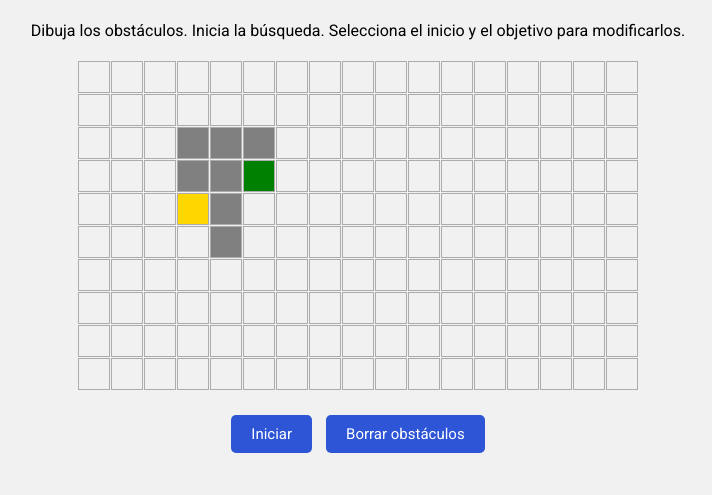
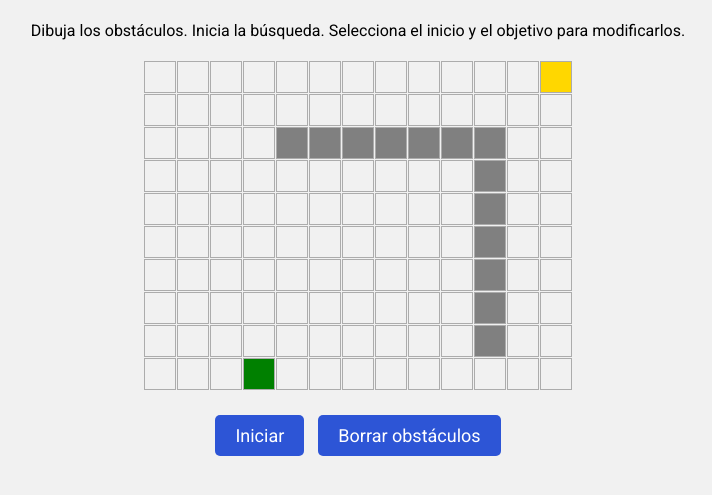
Before and after one commit to arvindell/a-star, a website built with webpack: page index.html in a window 1280 px wide. Shown: the part 69-564 px from the top of the page, without its empty margins (282-994 px from the left). Built offline with nearby package versions, Linux system fonts and the light colour scheme.

Commit message:
Actualiza matriz

```diff
--- a/src/a-star.js
+++ b/src/a-star.js
@@ -25,7 +25,7 @@ export default class AStar {
     let startNode = nodes[start.x][start.y];
     let targetNode = nodes[target.x][target.y];
 
-    heuristic = Heuristics.manhattan;
+    heuristic = Heuristics.euclidean;
 
     let openList = [];
     openList.push(startNode);
@@ -60,9 +60,9 @@ export default class AStar {
           return;
         }
 
-        var gScore =
+        let gScore =
           currentNode.g + (this.isDiagonal(child, currentNode) ? 2 : 1);
-        var gIsBetter = false;
+        let gIsBetter = false;
 
         if (!child.visited) {
           child.visited = true;
--- a/src/heuristics.js
+++ b/src/heuristics.js
@@ -9,4 +9,8 @@ export default class Heuristics {
     return Math.pow(node1.x - node2.x, 2) + Math.pow(node1.y - node2.y, 2);
   }
 
+  static zero() {
+    return 0;
+  }
+
 }
--- a/src/index.js
+++ b/src/index.js
@@ -8,20 +8,20 @@ const startColor = "green";
 const pathColor = "cornflowerblue";
 
 let grid = [
-  [0, 0, 0, 0, 0, 0, 0, 0, 0, 0, 0, 0, 0, 0, 0, 0, 0],
-  [0, 0, 0, 0, 0, 0, 0, 0, 0, 0, 0, 0, 0, 0, 0, 0, 0],
-  [0, 0, 0, 1, 1, 1, 0, 0, 0, 0, 0, 0, 0, 0, 0, 0, 0],
-  [0, 0, 0, 1, 1, 0, 0, 0, 0, 0, 0, 0, 0, 0, 0, 0, 0],
-  [0, 0, 0, 0, 1, 0, 0, 0, 0, 0, 0, 0, 0, 0, 0, 0, 0],
-  [0, 0, 0, 0, 1, 0, 0, 0, 0, 0, 0, 0, 0, 0, 0, 0, 0],
-  [0, 0, 0, 0, 0, 0, 0, 0, 0, 0, 0, 0, 0, 0, 0, 0, 0],
-  [0, 0, 0, 0, 0, 0, 0, 0, 0, 0, 0, 0, 0, 0, 0, 0, 0],
-  [0, 0, 0, 0, 0, 0, 0, 0, 0, 0, 0, 0, 0, 0, 0, 0, 0],
-  [0, 0, 0, 0, 0, 0, 0, 0, 0, 0, 0, 0, 0, 0, 0, 0, 0]
+  [0, 0, 0, 0, 0, 0, 0, 0, 0, 0, 0, 0, 0],
+  [0, 0, 0, 0, 0, 0, 0, 0, 0, 0, 0, 0, 0],
+  [0, 0, 0, 0, 1, 1, 1, 1, 1, 1, 1, 0, 0],
+  [0, 0, 0, 0, 0, 0, 0, 0, 0, 0, 1, 0, 0],
+  [0, 0, 0, 0, 0, 0, 0, 0, 0, 0, 1, 0, 0],
+  [0, 0, 0, 0, 0, 0, 0, 0, 0, 0, 1, 0, 0],
+  [0, 0, 0, 0, 0, 0, 0, 0, 0, 0, 1, 0, 0],
+  [0, 0, 0, 0, 0, 0, 0, 0, 0, 0, 1, 0, 0],
+  [0, 0, 0, 0, 0, 0, 0, 0, 0, 0, 1, 0, 0],
+  [0, 0, 0, 0, 0, 0, 0, 0, 0, 0, 0, 0, 0]
 ];
 
-let start = { x: 3, y: 5 };
-let target = { x: 4, y: 3 };
+let start = { x: 9, y: 3 };
+let target = { x: 0, y: 12 };
 
 let addObstacle = (x, y) => {
   clearPath();
--- a/src/styles/style.css
+++ b/src/styles/style.css
@@ -23,7 +23,7 @@ button {
   font-family: "Roboto", sans-serif;
   background-color: rgb(45, 85, 214);
   border-radius: 5px;
-  font-size: 15px;
+  font-size: 18px;
   padding: 10px;
   padding-left: 20px;
   padding-right: 20px;
```
